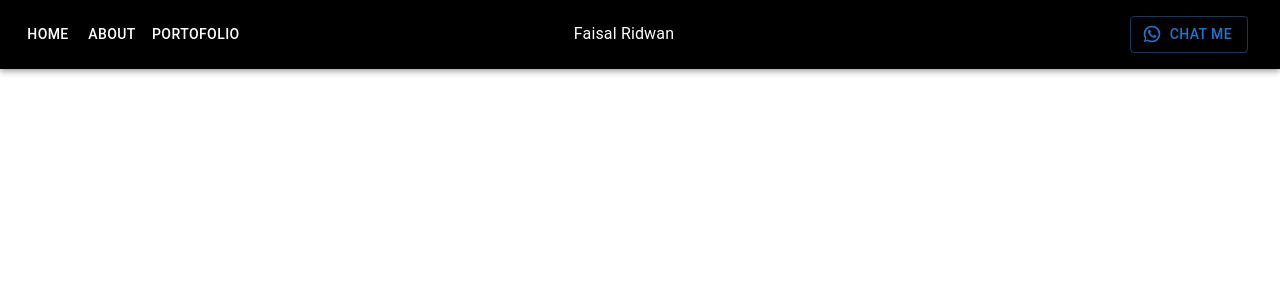
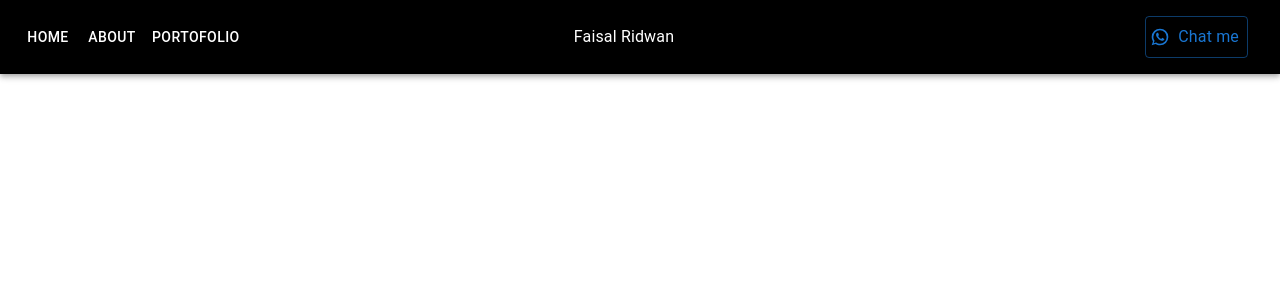
Before and after one commit to faisalridwan55/personal-web-v2, a JavaScript app: page / in a window 1280 px wide. Shown: the top 300 px of the page. Built offline with nearby package versions, Linux system fonts and the light colour scheme; the HTML template or start-up script is replaced by a standard one.

Commit message:
Adjust header button size

```diff
--- a/src/components/header.js
+++ b/src/components/header.js
@@ -12,8 +12,8 @@ const pages = ["Home", "About", "Portofolio"];
 function Header() {
 	const ContactButton = (
 		<FlexRow justifyContent="flex-end" mr={{ xs: 1, md: 2 }} p={2}>
-			<Button variant="outlined" startIcon={<WhatsAppIcon />}>
-				Chat me
+			<Button variant="outlined" startIcon={<WhatsAppIcon />} sx={{ p: 1 }}>
+				<Typography sx={{ textTransform: "none" }}>Chat me</Typography>
 			</Button>
 		</FlexRow>
 	);
@@ -38,7 +38,7 @@ function Header() {
 		<FlexRow sx={{ display: { xs: "flex", sm: "none" } }}>
 			<FlexBox ml={1} justifyContent="center">
 				<IconButton sx={{ justifyContent: "flex-start" }} size="large">
-					<MenuIcon />
+					<MenuIcon sx={{ color: "white" }} />
 				</IconButton>
 			</FlexBox>
 			<FlexRow alignItems="center" justifyContent="center">
```
